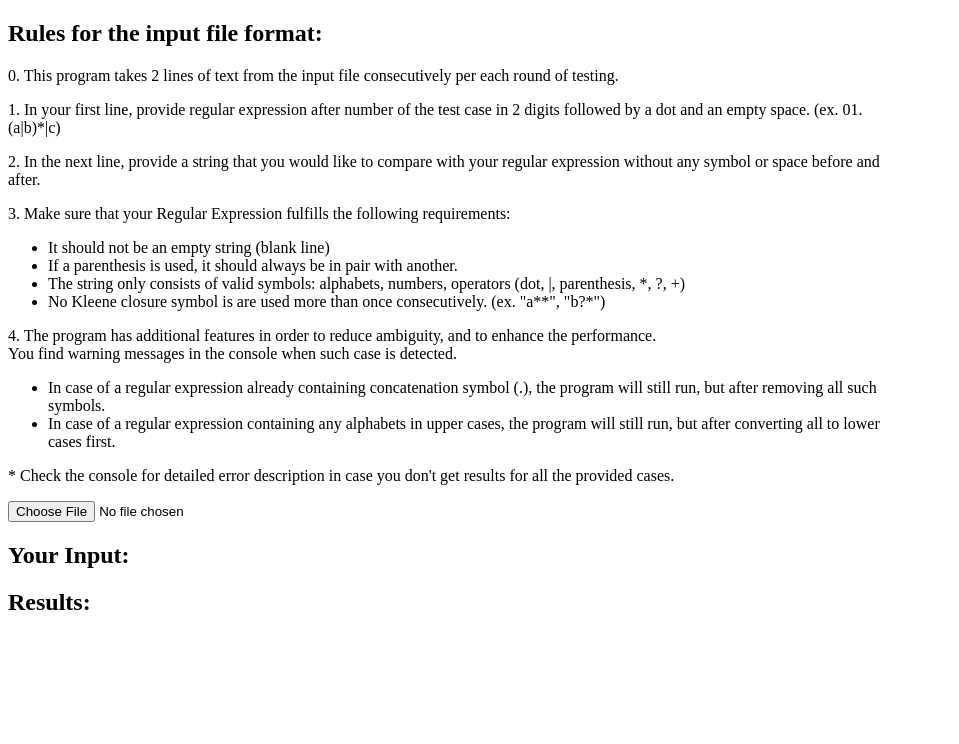
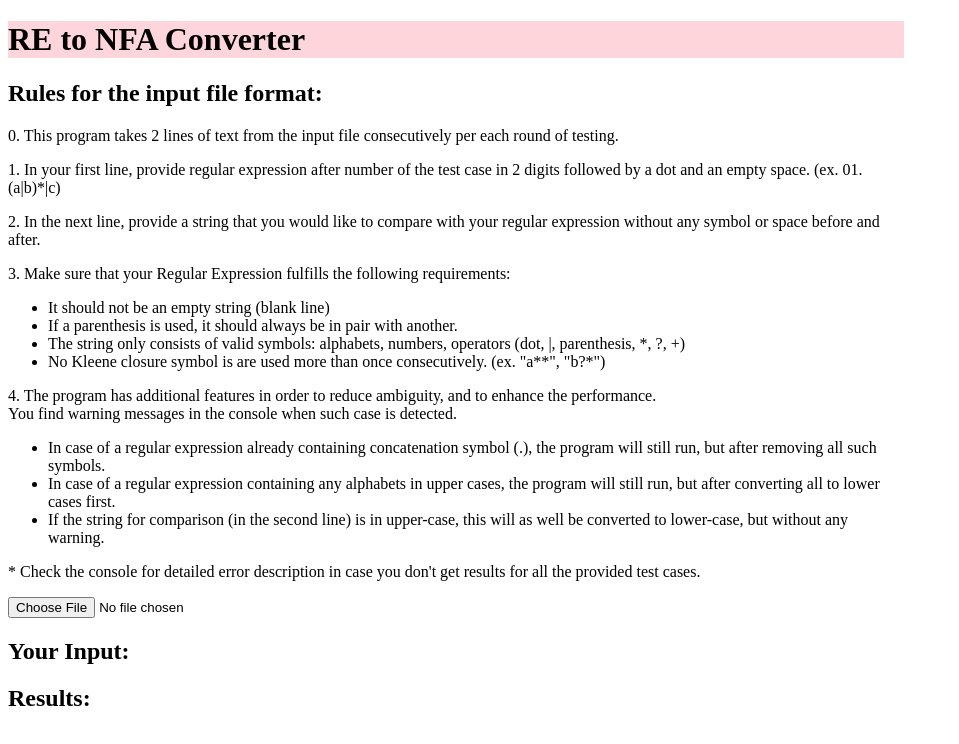
Before and after one commit to anjenn/Compiling-Techniques, a plain HTML site: page RE to DFA/index.html in a window 1280 px wide. Shown: the whole page, without its empty margins (0-959 px from the left). Drawn offline with Linux system fonts and the light colour scheme.

Commit message:
final changes

```diff
--- a/RE to DFA/index.html
+++ b/RE to DFA/index.html
@@ -8,6 +8,11 @@
     <link rel="stylesheet" href = "style.css">
   </head>
   <body>
+    <header>
+      <div>
+        <h1 class="Title">RE to NFA Converter</h1>
+      </div>
+    </header>
     <div class="instruction">
       <h2>Rules for the input file format:</h2>
       <p>
@@ -49,11 +54,14 @@
           <li>
             In case of a regular expression containing any alphabets in upper cases, the program will still run, but after converting all to lower cases first.
           </li>
+          <li>
+            If the string for comparison (in the second line) is in upper-case, this will as well be converted to lower-case, but without any warning.
+          </li>
         </ul>
       </p>
       <p>
         * Check the console for detailed error description in case you don't get
-        results for all the provided cases.
+        results for all the provided test cases.
       </p>
     </div>
     <!-- <script type="module" src="./js/nfa.js"></script> -->
--- a/RE to DFA/js/main.js
+++ b/RE to DFA/js/main.js
@@ -78,7 +78,8 @@ const RE7 = "3.24A+B)*";
 const RE8 = "3.24(A+B)*";
 
 console.log("testing");
-console.log(compareStr(RE1, "ab"));
-console.log(compareStr(RE7, "a"));
 
+console.log(compareStr("(a*b)?b", "aabb"));
+console.log(compareStr("ba?(b|c)", "bab"));
+console.log(compareStr("324(A+B)", "324ab"));
 */
--- a/RE to DFA/style.css
+++ b/RE to DFA/style.css
@@ -1,3 +1,9 @@
+.Title {
+  /* border-bottom: 3px solid pink; */
+  /* padding: 30px; */
+  background-color: rgb(255, 213, 220);
+  width: 70vw;
+}
 .instruction {
   width: 70vw;
 }
```
Also changed, not shown: RE to DFA/input text files/Input (invalid RE).txt (added), RE to DFA/input text files/Input (valid RE) - false.txt (added), RE to DFA/input text files/Input (valid RE) - true.txt (added), 1 other file.
